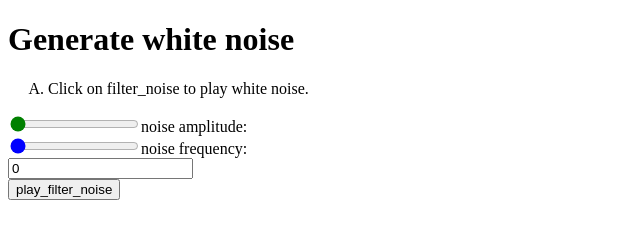
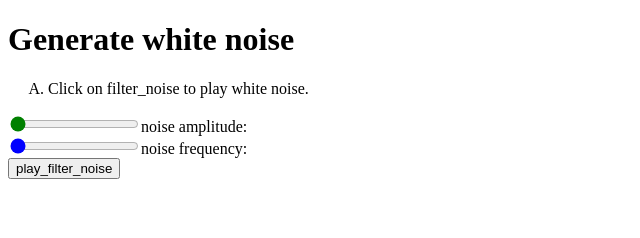
Before and after one commit to CodeSolutions2/temp_repo2, a plain HTML site: page index.html in a window 1280 px wide. Shown: the whole page, without its empty margins (0-640 px from the left). Drawn offline with Linux system fonts and the light colour scheme.

Commit message:
Update index.html

```diff
--- a/index.html
+++ b/index.html
@@ -15,7 +15,7 @@
 <input type="range" class="circular" id="slider_frequency" name="slider_frequency" value="0" min="2.4" max="4.2" step="0.1" /><label for="slider_frequency">noise frequency: <div id="slider_frequency_value" style="display:block; text-align: left; width: 600px;"></div></label>
 
 <!--Counter-->
-<input id="counter_value" value="0" min="0" max="10000" step="1" />
+<input id="counter_value" style="display:none;" value="0" min="0" max="10000" step="1" />
 <div id="counter_display" style="display:block; text-align: left; width: 600px;"></div>
 
 <button id="play_filter_noise" onclick="play_filter_noise()" style="display:block">play_filter_noise</button>
```
